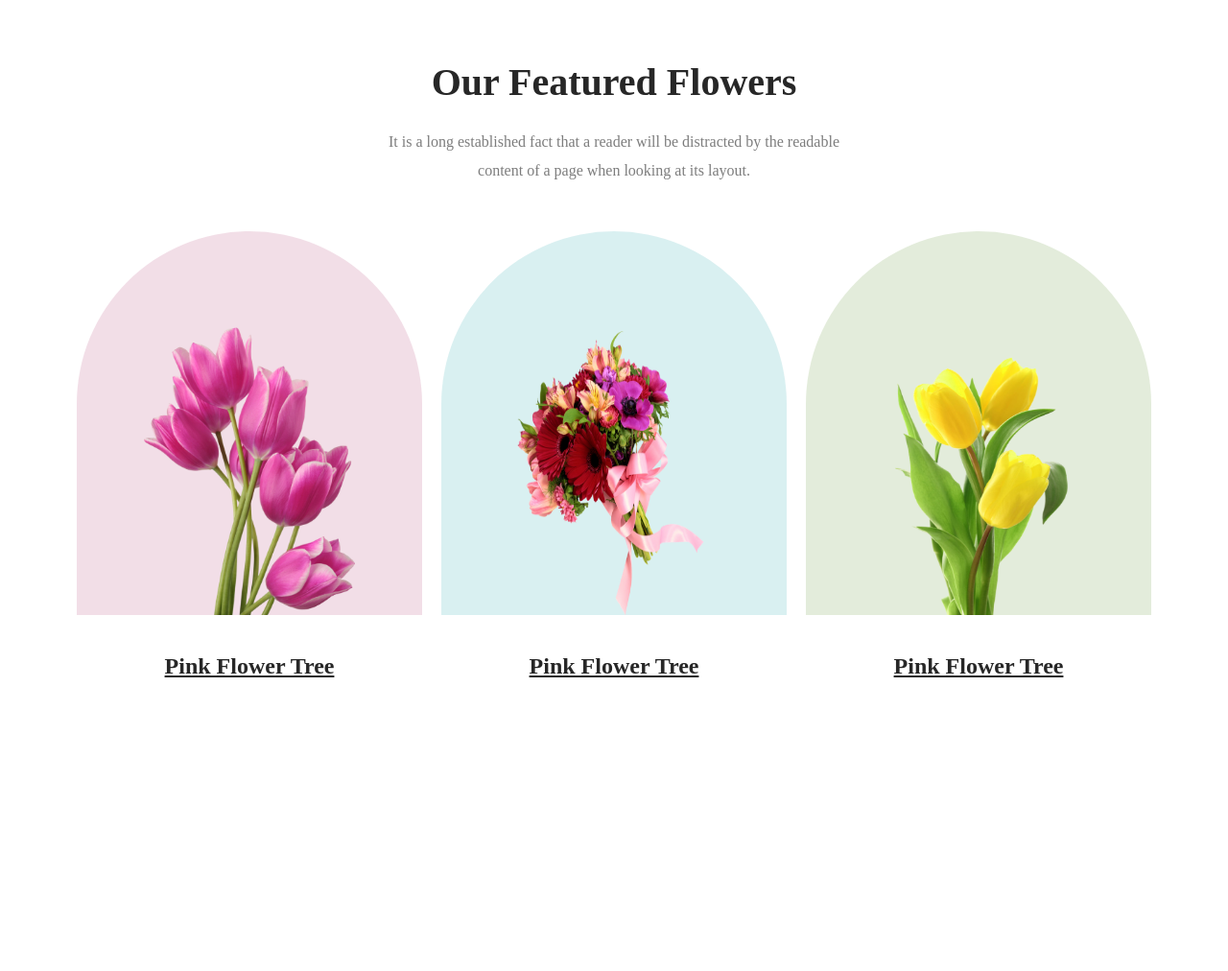
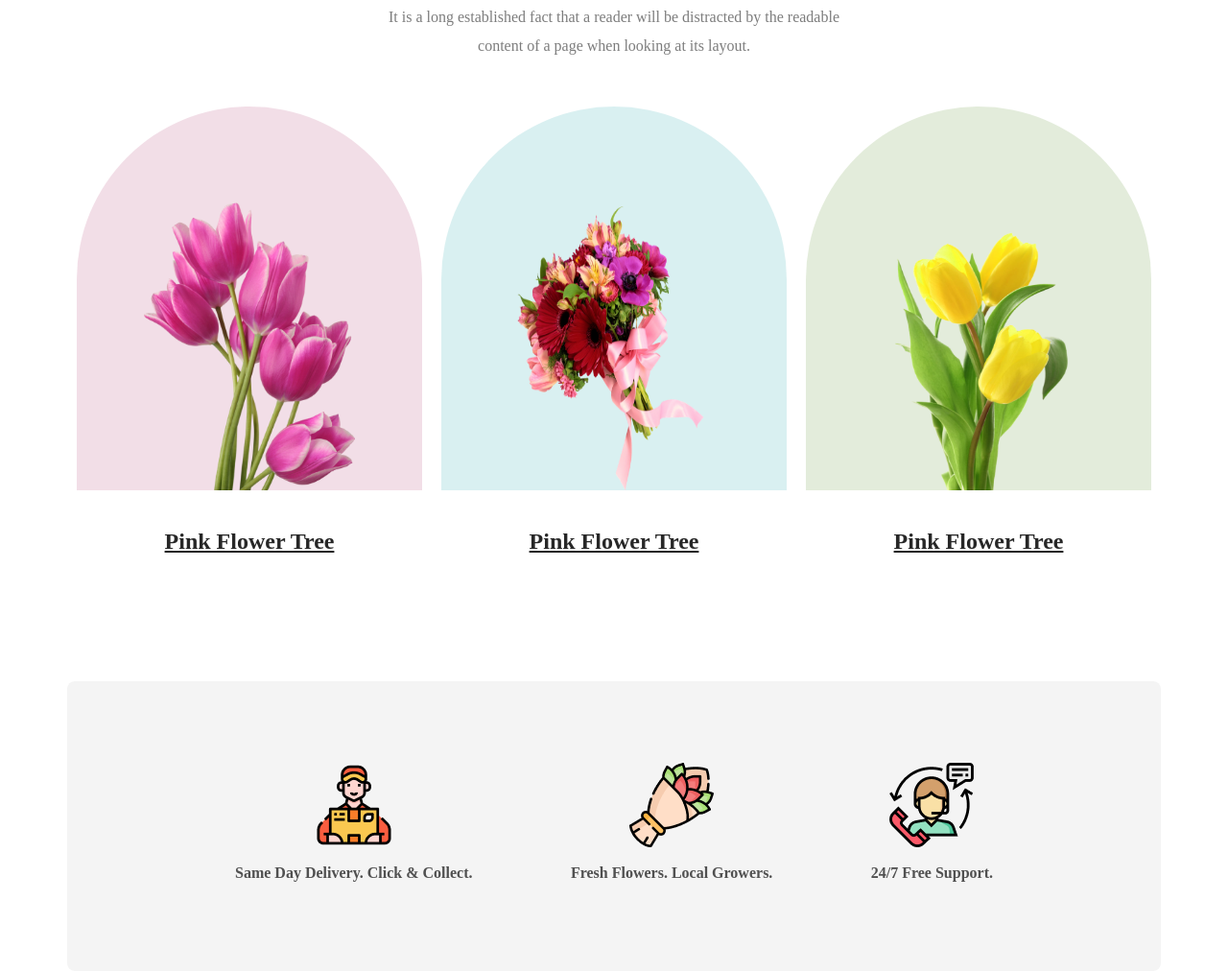
Before and after one commit to FSD-Tanvir/flower-shop, a plain HTML site: page index.html in a window 1280 px wide. Shown: the part 866-1878 px from the top of the page at 96% size. Before the commit the page ends 1578 px from the top, so only its background shows below. Drawn offline with Linux system fonts and the light colour scheme.

Commit message:
Added Advantage section

```diff
--- a/index.html
+++ b/index.html
@@ -52,6 +52,23 @@
             </div>
         </div>
 
+        <!--This is Advantage Section-->
+
+        <div class="advantages">
+            <div class="advantage">
+                <img src="./Flower Asset/Group 57.png" alt="">
+                <p>Same Day Delivery. Click & Collect.</p>
+            </div>
+            <div class="advantage">
+                <img src="./Flower Asset/Group 58.png" alt="">
+                <p>Fresh Flowers. Local Growers.</p>
+            </div>
+            <div class="advantage">
+                <img src="./Flower Asset/Group 59.png" alt="">
+                <p>24/7 Free Support.</p>
+            </div>
+        </div>
+
     </main>
 
     <!--End Main Section-->
--- a/styles/style.css
+++ b/styles/style.css
@@ -65,7 +65,6 @@ CSS INDEX
 
 .header{
     background: rgba(229, 84, 115, 0.10);
-    height: 100vh;
 }
 
 /*==================================
@@ -84,7 +83,7 @@ CSS INDEX
 
 .banner-title{
     color: #272727;
-    font-size: 50px;
+    font-size: 45px;
 }
 
 .banner-description{
@@ -164,3 +163,31 @@ CSS INDEX
     margin-top: 32px;
     text-decoration-line: underline;
 }
+
+/*==================================
+
+5. Advantage Section
+
+==================================*/
+
+.advantages{
+    display: flex;
+    justify-content: space-between;
+    margin-top: 128px;
+    align-items: center;
+    border-radius: 8px;
+    background: rgba(39, 39, 39, 0.05);
+    padding: 85px 175px;
+}
+
+.advantage{
+    text-align: center;
+}
+
+.advantage p{
+    color: rgba(39, 39, 39, 0.80);
+    font-size: 16px;
+    font-weight: 600;
+    line-height: 35px;
+    margin-top: 5px;
+}
```
